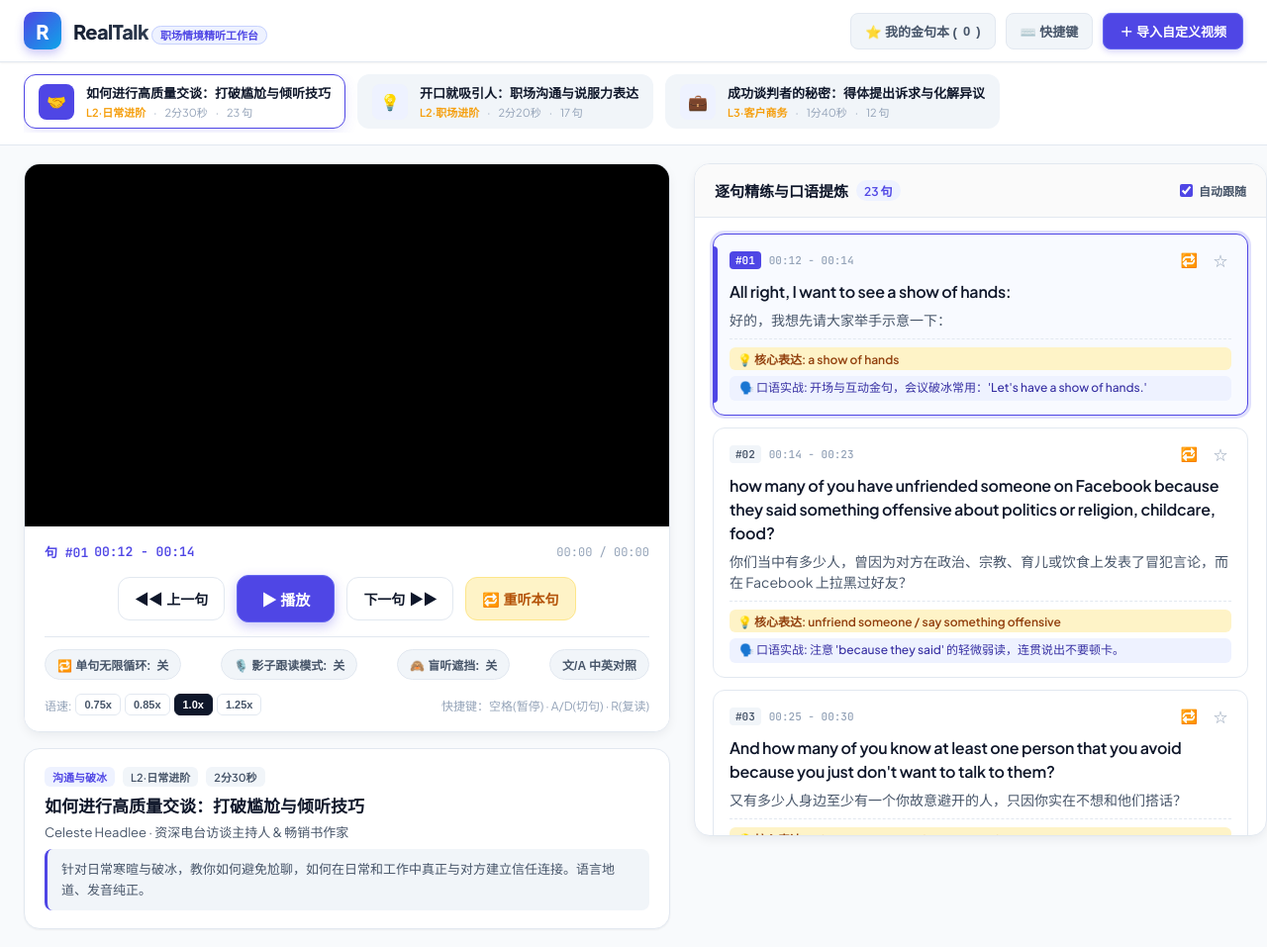
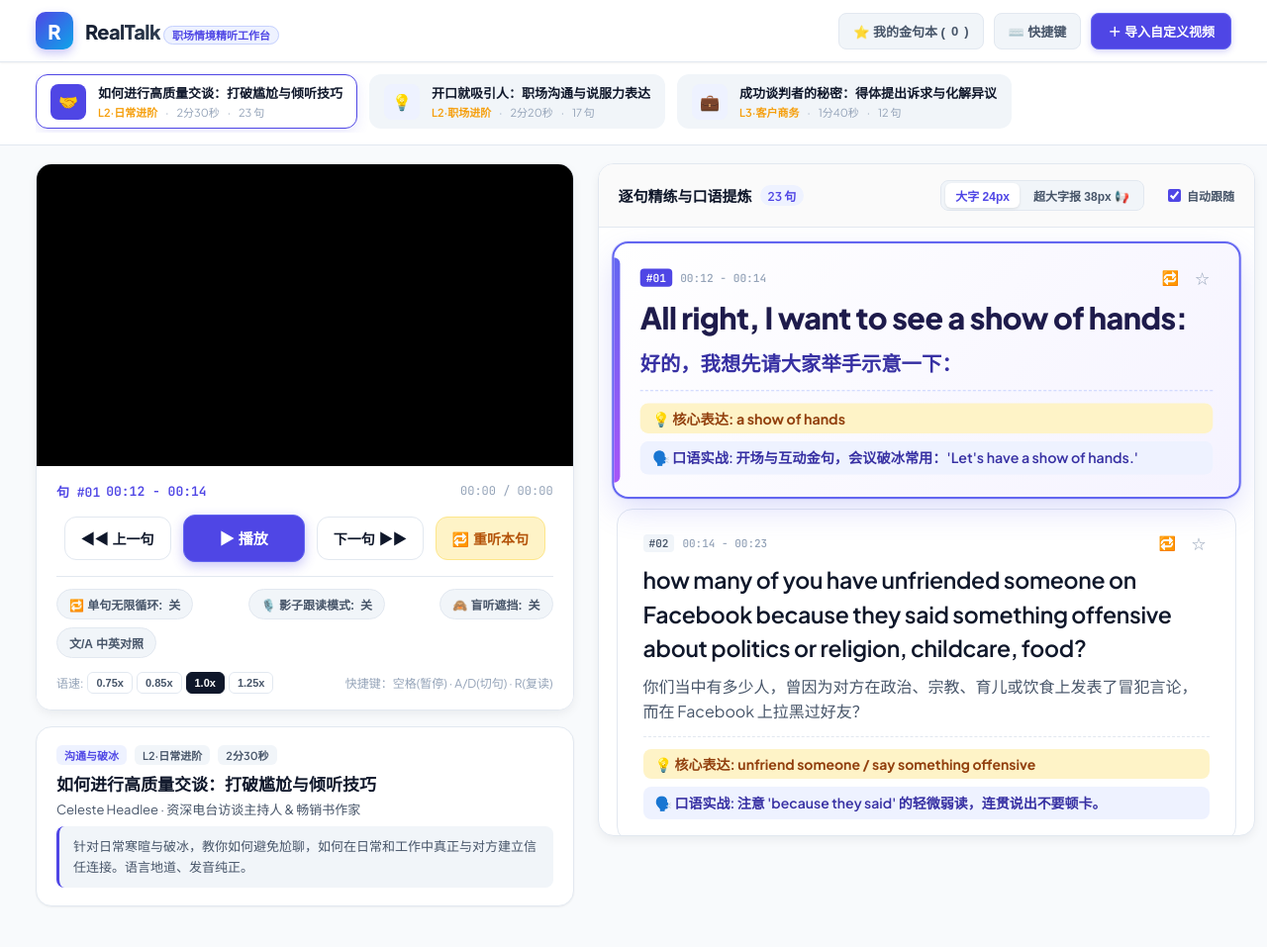
Before and after one commit to zhang370156449/realtalk, a plain HTML site: page index.html in a window 1280 px wide. Shown: the whole page at 99% size. After the commit the page ends 934 px from the top, so only its background shows below. Drawn offline with Linux system fonts and the light colour scheme.

Commit message:
Update widescreen layout and giant billboard typography

```diff
--- a/index.html
+++ b/index.html
@@ -29,7 +29,13 @@
       --radius-sm: 8px;
       --radius-md: 12px;
       --radius-lg: 16px;
-      --radius-xl: 20px;
+            --radius-xl: 20px;
+      /* 大字报排版变量 */
+      --en-active-size: 30px;
+      --en-normal-size: 23px;
+      --zh-active-size: 20px;
+      --zh-normal-size: 16px;
+      --tip-size: 14px;
       --shadow-sm: 0 1px 2px 0 rgba(0, 0, 0, 0.05);
       --shadow-md: 0 4px 12px -2px rgba(15, 23, 42, 0.08);
       --shadow-lg: 0 12px 24px -4px rgba(15, 23, 42, 0.12);
@@ -64,9 +70,9 @@
     }
 
     .header-inner {
-      max-width: 1540px;
+      max-width: 100%;
       margin: 0 auto;
-      padding: 12px 24px;
+      padding: 12px 36px;
       display: flex;
       align-items: center;
       justify-content: space-between;
@@ -164,11 +170,11 @@
     .video-selector-bar {
       background: var(--surface);
       border-bottom: 1px solid var(--border);
-      padding: 12px 24px;
+      padding: 12px 36px;
     }
 
     .selector-container {
-      max-width: 1540px;
+      max-width: 100%;
       margin: 0 auto;
       display: flex;
       align-items: center;
@@ -253,12 +259,12 @@
 
     /* Main Grid Layout */
     .app-main {
-      max-width: 1540px;
+      max-width: 100%;
       width: 100%;
       margin: 18px auto;
-      padding: 0 24px;
+      padding: 0 36px;
       display: grid;
-      grid-template-columns: 53% 47%;
+      grid-template-columns: 45% 55%; gap: 32px;
       gap: 24px;
       flex: 1;
       align-items: start;
@@ -457,7 +463,7 @@
 
     .ctrl-btn.primary-play {
       height: 48px;
-      padding: 0 24px;
+      padding: 0 36px;
       background: var(--primary);
       color: #fff;
       border-color: var(--primary-light);
@@ -681,6 +687,34 @@
       accent-color: var(--primary);
     }
 
+
+    /* 超大字报模式 */
+    body.giant-billboard-mode {
+      --en-active-size: 38px;
+      --en-normal-size: 28px;
+      --zh-active-size: 24px;
+      --zh-normal-size: 19px;
+      --tip-size: 16px;
+    }
+
+    .size-btn {
+      border: none;
+      background: none;
+      font-size: 12px;
+      font-weight: 700;
+      padding: 4px 10px;
+      border-radius: 6px;
+      cursor: pointer;
+      color: var(--text-muted);
+      transition: all 0.15s ease;
+    }
+
+    .size-btn.active {
+      background: var(--surface);
+      color: var(--primary);
+      box-shadow: 0 1px 3px rgba(0,0,0,0.1);
+    }
+
     /* Sentence List */
     .sentences-scroll-area {
       flex: 1;
@@ -696,9 +730,9 @@
     .sentence-card {
       background: var(--surface);
       border: 1.5px solid var(--border);
-      border-radius: var(--radius-md);
-      padding: 14px 16px;
-      transition: all 0.2s ease;
+      border-radius: var(--radius-lg);
+      padding: 22px 26px;
+      transition: all 0.25s cubic-bezier(0.16, 1, 0.3, 1);
       cursor: pointer;
       position: relative;
     }
@@ -706,25 +740,27 @@
     .sentence-card:hover {
       border-color: #cbd5e1;
       background: #fafcff;
-      transform: translateY(-1px);
-      box-shadow: var(--shadow-sm);
+      transform: translateY(-2px);
+      box-shadow: var(--shadow-md);
     }
 
     .sentence-card.active {
-      background: #f8faff;
-      border-color: var(--primary);
-      box-shadow: var(--shadow-glow);
+      background: linear-gradient(135deg, #ffffff 0%, #f5f3ff 100%);
+      border: 2.5px solid #6366f1;
+      box-shadow: 0 12px 32px -4px rgba(99, 102, 241, 0.25), 0 0 0 1px rgba(99, 102, 241, 0.15);
+      transform: scale(1.015);
+      z-index: 2;
     }
 
     .sentence-card.active::before {
       content: "";
       position: absolute;
       left: 0;
-      top: 12px;
-      bottom: 12px;
-      width: 4px;
-      background: var(--primary);
-      border-radius: 0 4px 4px 0;
+      top: 14px;
+      bottom: 14px;
+      width: 6px;
+      background: linear-gradient(180deg, #6366f1, #a855f7);
+      border-radius: 0 6px 6px 0;
     }
 
     .card-top-row {
@@ -788,18 +824,26 @@
     }
 
     .sentence-en {
-      font-size: 16px;
+      font-size: var(--en-normal-size);
       font-weight: 600;
       color: var(--text-main);
       line-height: 1.5;
-      margin-bottom: 6px;
-      letter-spacing: -0.2px;
-      transition: filter 0.2s ease;
+      margin-bottom: 8px;
+      letter-spacing: -0.3px;
+      transition: all 0.2s ease;
+    }
+
+    .sentence-card.active .sentence-en {
+      font-size: var(--en-active-size);
+      font-weight: 800;
+      color: #1e1b4b;
+      line-height: 1.38;
+      letter-spacing: -0.5px;
     }
 
     /* Blind mode blur */
     body.blind-mode .sentence-en {
-      filter: blur(7px);
+      filter: blur(9px);
       user-select: none;
     }
 
@@ -810,10 +854,18 @@
     }
 
     .sentence-zh {
-      font-size: 14px;
+      font-size: var(--zh-normal-size);
       color: var(--text-muted);
-      line-height: 1.5;
-      margin-bottom: 8px;
+      line-height: 1.6;
+      margin-bottom: 12px;
+      transition: all 0.2s ease;
+    }
+
+    .sentence-card.active .sentence-zh {
+      font-size: var(--zh-active-size);
+      color: #3730a3;
+      font-weight: 600;
+      line-height: 1.55;
     }
 
     body.hide-zh .sentence-zh {
@@ -830,29 +882,42 @@
       border-top: 1px dashed var(--border);
     }
 
+    .card-tags-area {
+      display: flex;
+      flex-direction: column;
+      gap: 8px;
+      margin-top: 12px;
+      padding-top: 12px;
+      border-top: 1px dashed var(--border);
+    }
+
+    .sentence-card.active .card-tags-area {
+      border-top-color: #c7d2fe;
+    }
+
     .oral-tip-badge {
-      font-size: 12px;
+      font-size: var(--tip-size);
       background: var(--primary-bg);
       color: #3730a3;
-      padding: 4px 10px;
-      border-radius: 6px;
+      padding: 6px 12px;
+      border-radius: 8px;
       display: inline-flex;
       align-items: flex-start;
-      gap: 6px;
-      line-height: 1.4;
-      font-weight: 500;
+      gap: 8px;
+      line-height: 1.5;
+      font-weight: 600;
     }
 
     .key-phrase-badge {
-      font-size: 12px;
+      font-size: var(--tip-size);
       background: var(--accent-warm-bg);
       color: #92400e;
-      padding: 3px 8px;
-      border-radius: 6px;
+      padding: 5px 12px;
+      border-radius: 8px;
       display: inline-flex;
       align-items: center;
-      gap: 6px;
-      font-weight: 600;
+      gap: 8px;
+      font-weight: 700;
     }
 
     /* Modals & Drawers */
@@ -967,7 +1032,7 @@
 </head>
 <body>
   <!-- Local file warning banner -->
-  <div id="fileProtocolBanner" style="display:none; background: #fff1f2; border-bottom: 2px solid #f43f5e; color: #9f1239; padding: 12px 24px; font-size: 14px; line-height: 1.6; text-align: center; box-shadow: 0 4px 12px rgba(244, 63, 94, 0.15); z-index: 999;">
+  <div id="fileProtocolBanner" style="display:none; background: #fff1f2; border-bottom: 2px solid #f43f5e; color: #9f1239; padding: 12px 36px; font-size: 14px; line-height: 1.6; text-align: center; box-shadow: 0 4px 12px rgba(244, 63, 94, 0.15); z-index: 999;">
     <strong>⚠️ 为什么会显示“错误 153 视频播放器配置错误”？</strong><br>
     这是因为 YouTube 官方安全策略<strong>严禁在本地（file:// 协议）直接双击打开</strong>调用播放器。<br>
     👉 <strong>极简解决方法：</strong> 请在当前文件夹中双击运行【<strong style="color:#e11d48; text-decoration:underline;">启动RealTalk.bat</strong>】即可一键解除限制并正常播放！
@@ -1115,6 +1180,10 @@
           <span class="count-badge" id="sentenceCountBadge">0 句</span>
         </div>
         <div class="transcript-options">
+          <div style="display:flex; align-items:center; gap:4px; margin-right:12px; background:var(--surface-subtle); padding:2px 4px; border-radius:8px; border:1px solid var(--border);">
+            <button id="btnFontNormal" class="size-btn active" onclick="setFontScale('normal')" title="标准大字">大字 24px</button>
+            <button id="btnFontGiant" class="size-btn" onclick="setFontScale('giant')" title="超大字报 滚动跟读更轻松">超大字报 38px 📢</button>
+          </div>
           <label class="toggle-label" title="播放时自动将当前句滚到视野中央">
             <input type="checkbox" id="autoScrollToggle" checked> 自动跟随
           </label>
@@ -1227,6 +1296,22 @@
     let bookmarks = [];
 
     // Load Local Storage
+
+    // Font scale management
+    function setFontScale(scale) {
+      const isGiant = scale === 'giant';
+      document.body.classList.toggle('giant-billboard-mode', isGiant);
+      document.getElementById('btnFontNormal').classList.toggle('active', !isGiant);
+      document.getElementById('btnFontGiant').classList.toggle('active', isGiant);
+      localStorage.setItem('realtalk_font_scale', scale);
+
+      // ensure active sentence stays centered after resize
+      const activeCard = document.querySelector('.sentence-card.active');
+      if (activeCard && autoScroll) {
+        activeCard.scrollIntoView({ behavior: 'smooth', block: 'center' });
+      }
+    }
+
     function loadSavedState() {
       const savedCustom = localStorage.getItem('realtalk_custom_videos');
       if (savedCustom) {
@@ -1851,6 +1936,8 @@
     // Initial Startup
     window.addEventListener('DOMContentLoaded', () => {
       loadSavedState();
+      const savedScale = localStorage.getItem('realtalk_font_scale');
+      if (savedScale) setFontScale(savedScale);
 
       if (window.location.protocol === 'file:') {
         const b = document.getElementById('fileProtocolBanner');
```
